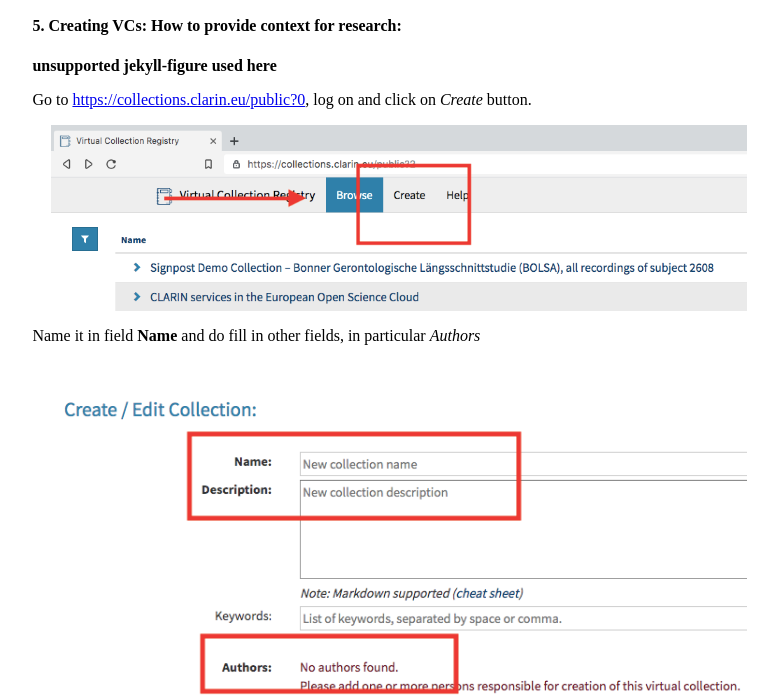
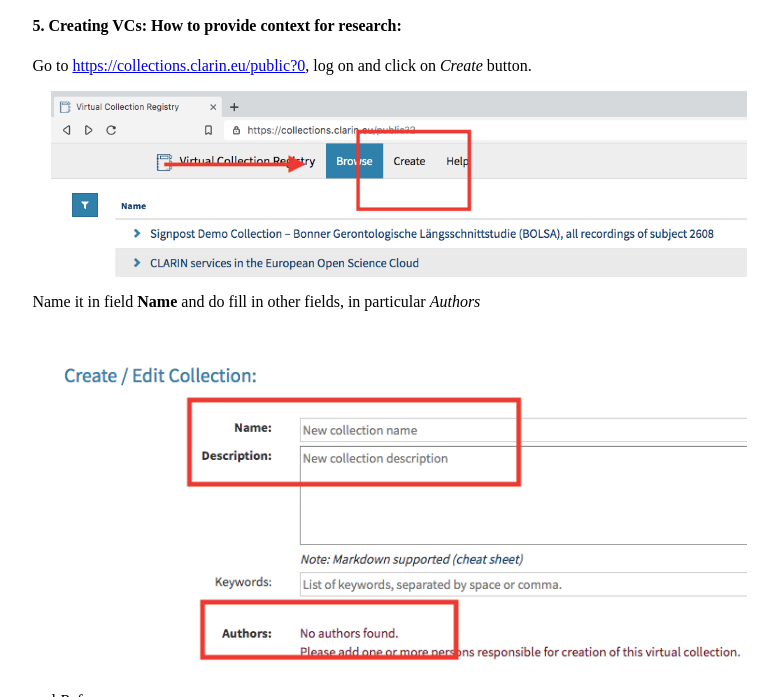
Before and after one commit to sbudden/factsheets_sshoc_services-1, a Jekyll site: the page built from _posts/2021-01-20-virtual_collection_registry.md, in a window 1280 px wide and 900 px high, scrolled down 1809 px, cut to the strip 203-900 px from the top of the window. Shown: the whole strip, without its empty margins (241-1019 px from the left). Built offline with Jekyll 4.4.1, drawn with Linux system fonts in a browser that asks for light colours.

Commit message:
Update 2021-01-20-virtual_collection_registry.md

```diff
--- a/_posts/2021-01-20-virtual_collection_registry.md
+++ b/_posts/2021-01-20-virtual_collection_registry.md
@@ -56,8 +56,6 @@
 
 <h4>5. Creating VCs: How to provide context for research:</h4>
 
-**unsupported jekyll-figure used here**
-
 Go to <a href="https://collections.clarin.eu/public?0" target="_blank">https://collections.clarin.eu/public?0</a>, log on and click on <i>Create</i> button.
 
 ![How to create VCs](images/Create_VC01.png)
```
